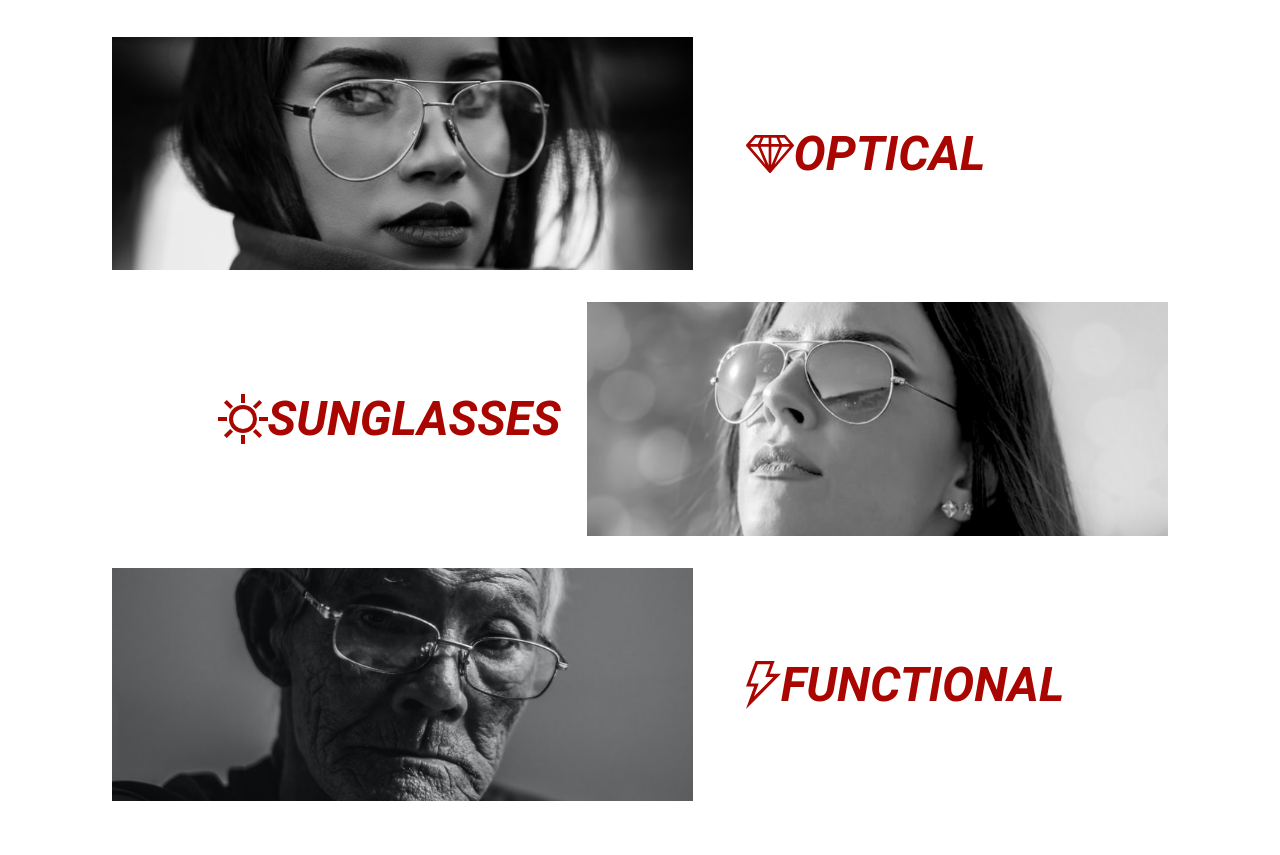
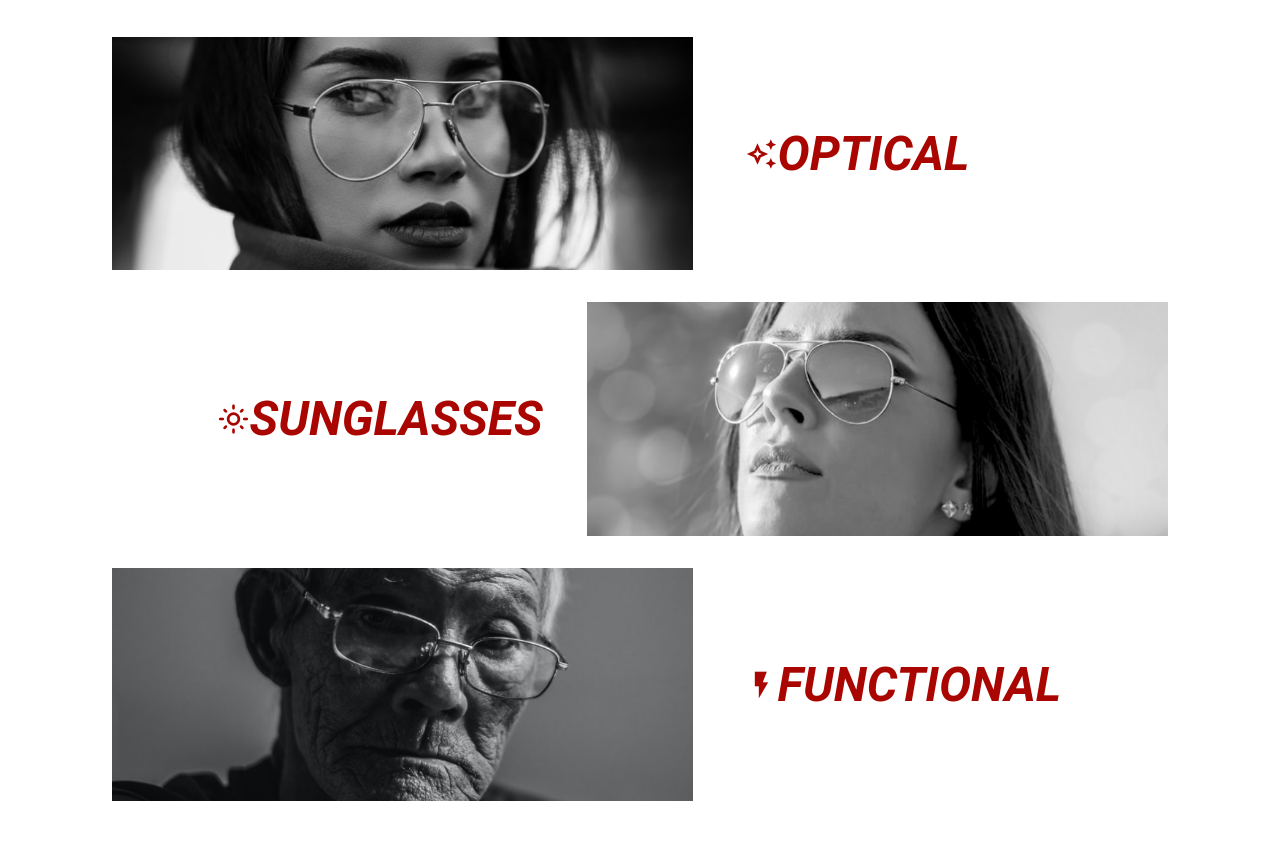
Before and after one commit to debbyyeh/glassshop, a plain HTML site: page index.html in a window 1280 px wide. Shown: the part 1564-2419 px from the top of the page. Drawn offline with Linux system fonts and the light colour scheme.

Commit message:
material

```diff
--- a/index.html
+++ b/index.html
@@ -11,6 +11,8 @@
     <link rel="preconnect" href="https://fonts.gstatic.com" crossorigin>
     <link href="https://fonts.googleapis.com/css2?family=Noto+Sans+TC&display=swap" rel="stylesheet">
     <link rel="shortcut icon" href="dist/image/eye-regular.svg" type="image/x-icon">
+    <link href="https://fonts.googleapis.com/icon?family=Material+Icons" rel="stylesheet">
+    <link href="https://fonts.googleapis.com/css2?family=Material+Icons+Outlined" rel="stylesheet">
     <link rel="stylesheet" href="dist/css/all.css">
     <title>Eyeglass Shop</title>
 </head>
@@ -73,12 +75,16 @@
                     <div class="img_outer">
                         <a href="product.html"><img src="dist/image/product-1.png" alt="product-1"></a>
                         <div class="mobile_content df">
-                            <img src="dist/image/icon-diamond.svg" alt="icon">
+                            <span class="material-icons-outlined">
+                                auto_awesome
+                            </span>
                             <p>optical</p>
                         </div>
                     </div>
                     <div class="type_name df">
-                        <img src="dist/image/icon-diamond.svg" alt="icon">
+                        <span class="material-icons-outlined">
+                            auto_awesome
+                        </span>
                         <p>optical</p>
                     </div>
                 </div>
@@ -88,12 +94,16 @@
                     <div class="img_outer">
                         <a href="product.html"><img src="dist/image/product-2.png" alt="product-2"></a>
                         <div class="mobile_content df">
-                            <img src="dist/image/icon-sun.svg" alt="icon">
+                            <span class="material-icons-outlined">
+                                light_mode
+                            </span>
                             <p>sunglasses</p>
                         </div>
                     </div>
                     <div class="type_name reverse df">
-                        <img src="dist/image/icon-sun.svg" alt="icon">
+                        <span class="material-icons-outlined">
+                            light_mode
+                        </span>
                         <p>sunglasses</p>
                     </div>
 
@@ -104,12 +114,16 @@
                     <div class="img_outer">
                         <a href="product.html"><img src="dist/image/product-3.png" alt="product-3"></a>
                         <div class="mobile_content df">
-                            <img src="dist/image/icon-thunder.svg" alt="icon">
+                            <span class="material-icons-outlined">
+                                flash_on
+                            </span>
                             <p>functional</p>
                         </div>
                     </div>
                     <div class="type_name df">
-                        <img src="dist/image/icon-thunder.svg" alt="icon">
+                        <span class="material-icons-outlined">
+                            flash_on
+                        </span>
                         <p>functional</p>
                     </div>
                 </div>
--- a/src/scss/_index.scss
+++ b/src/scss/_index.scss
@@ -220,6 +220,10 @@
                 @include pad() {
                     display: none;
                 }
+            }
+            .material-icons-outlined {
+                font-size: 32px;
+                color: $main_color;
             }
             .mobile_content {
                 display: none;
```
Also changed, not shown: dist/css/all.css.
